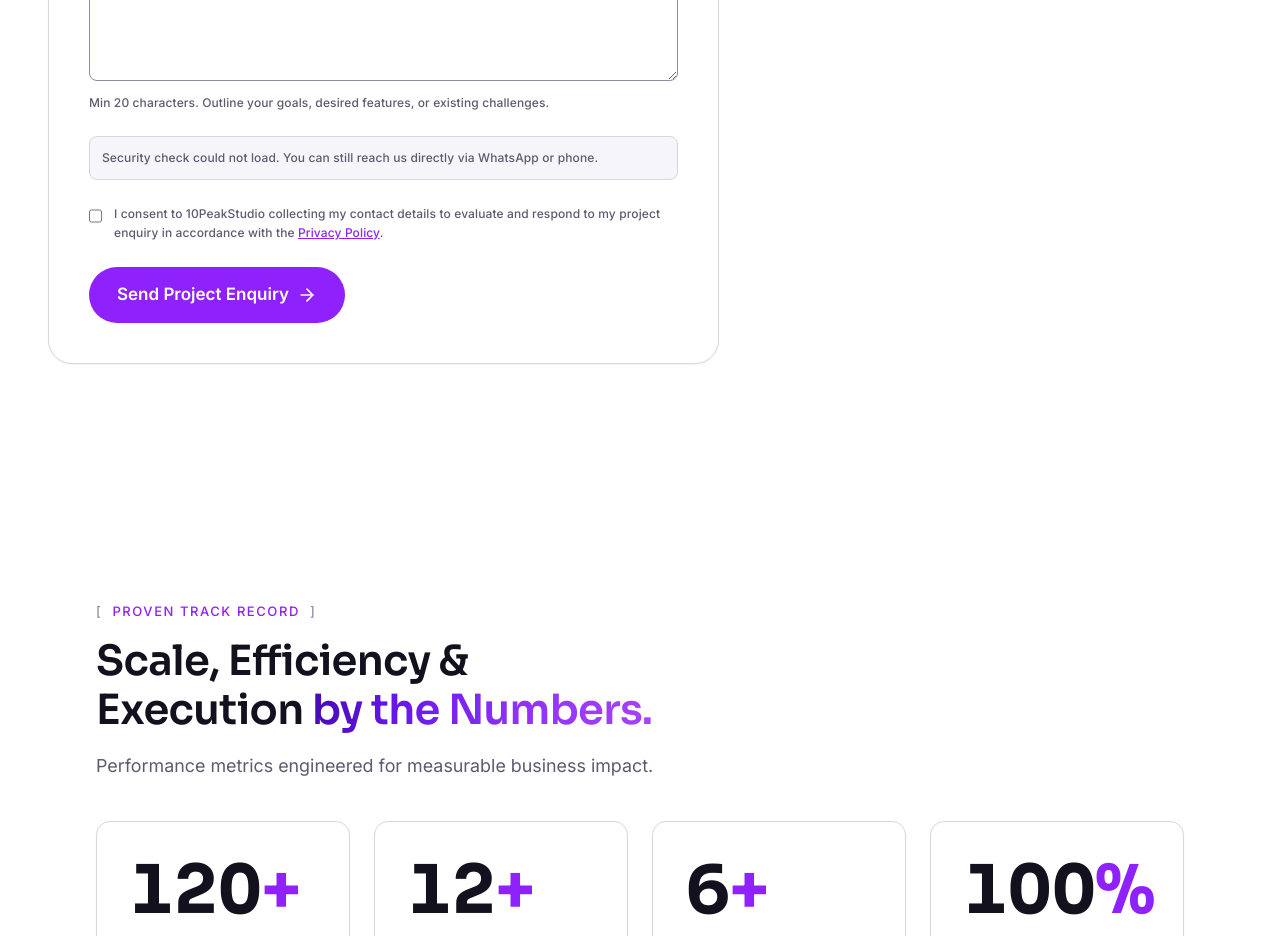
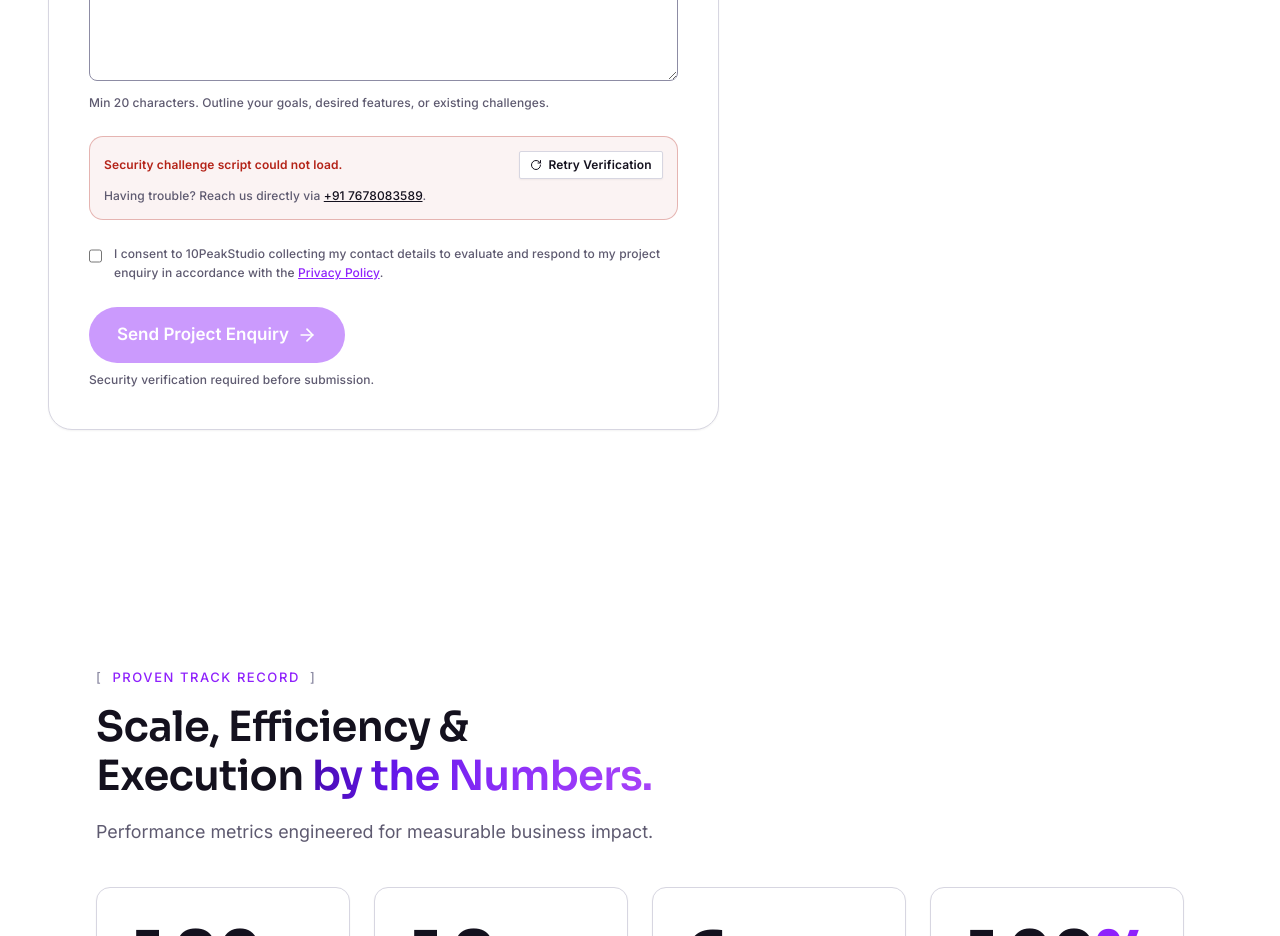
Before and after one commit to Adxrsh02/10peakstudios-website, a Next.js app: page /contact in a window 1280 px wide. Shown: the part 2720-3656 px from the top of the page. Built offline with nearby package versions, Linux system fonts and the light colour scheme; no server answers.

Commit message:
fix(contact): resolve Turnstile infinite verifying loop and stabilize widget mounting

```diff
--- a/src/components/contact/EnquiryForm.tsx
+++ b/src/components/contact/EnquiryForm.tsx
@@ -367,7 +367,9 @@ export function EnquiryForm({ turnstileSiteKey, whatsappNumber }: EnquiryFormPro
             onVerify={(token) => setTurnstileToken(token)}
             onExpire={() => setTurnstileToken('')}
             onError={() => setTurnstileToken('')}
+            onTimeout={() => setTurnstileToken('')}
             resetTrigger={turnstileResetCount}
+            whatsappNumber={whatsappNumber}
           />
           {errors.turnstileToken && (
             <p role="alert" className="text-caption font-medium text-destructive">
@@ -407,7 +409,7 @@ export function EnquiryForm({ turnstileSiteKey, whatsappNumber }: EnquiryFormPro
           <Button
             type="submit"
             size="lg"
-            disabled={status === 'submitting'}
+            disabled={status === 'submitting' || !turnstileToken}
             aria-busy={status === 'submitting'}
             className="w-full min-w-[200px] sm:w-auto"
           >
@@ -423,6 +425,11 @@ export function EnquiryForm({ turnstileSiteKey, whatsappNumber }: EnquiryFormPro
               </>
             )}
           </Button>
+          {!turnstileToken && (
+            <p className="mt-2 text-caption text-muted-foreground">
+              Security verification required before submission.
+            </p>
+          )}
         </div>
       </form>
     </div>
--- a/src/components/contact/TurnstileWidget.tsx
+++ b/src/components/contact/TurnstileWidget.tsx
@@ -1,6 +1,8 @@
 'use client';
 
-import { useEffect, useRef, useState } from 'react';
+import { useCallback, useEffect, useRef, useState } from 'react';
+import { RotateCw } from 'lucide-react';
+import { whatsappUrl } from '@/lib/whatsapp';
 
 declare global {
   interface Window {
@@ -10,10 +12,14 @@ declare global {
         params: {
           sitekey: string;
           callback?: ((token: string) => void) | undefined;
-          'error-callback'?: (() => void) | undefined;
+          'error-callback'?: ((errorCode?: string) => void) | undefined;
           'expired-callback'?: (() => void) | undefined;
+          'timeout-callback'?: (() => void) | undefined;
           theme?: ('light' | 'dark' | 'auto') | undefined;
           size?: ('normal' | 'compact' | 'flexible') | undefined;
+          retry?: ('auto' | 'never') | undefined;
+          'retry-interval'?: number | undefined;
+          'refresh-expired'?: ('auto' | 'manual' | 'never') | undefined;
         },
       ) => string;
       reset: (widgetId: string) => void;
@@ -22,38 +28,33 @@ declare global {
   }
 }
 
-type TurnstileWidgetProps = {
-  siteKey: string;
-  onVerify: (token: string) => void;
-  onError?: (() => void) | undefined;
-  onExpire?: (() => void) | undefined;
-  resetTrigger?: number | undefined;
-};
+let scriptPromise: Promise<void> | null = null;
 
-export function TurnstileWidget({
-  siteKey,
-  onVerify,
-  onError,
-  onExpire,
-  resetTrigger = 0,
-}: TurnstileWidgetProps) {
-  const containerRef = useRef<HTMLDivElement>(null);
-  const widgetIdRef = useRef<string | null>(null);
-  const [scriptLoaded, setScriptLoaded] = useState(false);
-  const [loadFailed, setLoadFailed] = useState(false);
+/**
+ * Loads the Cloudflare Turnstile explicit rendering script once per window session.
+ */
+function ensureTurnstileScript(): Promise<void> {
+  if (typeof window === 'undefined') return Promise.resolve();
+  if (window.turnstile) return Promise.resolve();
+  if (scriptPromise) return scriptPromise;
 
-  // 1. Lazy load Turnstile script
-  useEffect(() => {
-    if (window.turnstile) {
-      const timer = setTimeout(() => setScriptLoaded(true), 0);
-      return () => clearTimeout(timer);
-    }
-
-    const existingScript = document.getElementById('cf-turnstile-script');
-    if (existingScript) {
-      const onLoad = () => setScriptLoaded(true);
-      existingScript.addEventListener('load', onLoad);
-      return () => existingScript.removeEventListener('load', onLoad);
+  scriptPromise = new Promise<void>((resolve, reject) => {
+    const existing = document.getElementById('cf-turnstile-script') as HTMLScriptElement | null;
+    if (existing) {
+      if (window.turnstile) {
+        resolve();
+        return;
+      }
+      existing.addEventListener('load', () => resolve(), { once: true });
+      existing.addEventListener(
+        'error',
+        () => {
+          scriptPromise = null;
+          reject(new Error('Turnstile script failed to load'));
+        },
+        { once: true },
+      );
+      return;
     }
 
     const script = document.createElement('script');
@@ -61,70 +62,233 @@ export function TurnstileWidget({
     script.src = 'https://challenges.cloudflare.com/turnstile/v0/api.js?render=explicit';
     script.async = true;
     script.defer = true;
-    script.onload = () => setScriptLoaded(true);
-    script.onerror = () => setLoadFailed(true);
+    script.onload = () => resolve();
+    script.onerror = () => {
+      scriptPromise = null;
+      reject(new Error('Turnstile script failed to load'));
+    };
     document.head.appendChild(script);
-  }, []);
+  });
 
-  // 2. Render widget when script is ready
+  return scriptPromise;
+}
+
+type TurnstileStatus = 'idle' | 'loading' | 'success' | 'error' | 'expired' | 'timeout';
+
+type TurnstileWidgetProps = {
+  siteKey: string;
+  onVerify: (token: string) => void;
+  onExpire?: (() => void) | undefined;
+  onError?: ((errorCode?: string) => void) | undefined;
+  onTimeout?: (() => void) | undefined;
+  resetTrigger?: number | undefined;
+  whatsappNumber?: string | undefined;
+};
+
+export function TurnstileWidget({
+  siteKey,
+  onVerify,
+  onExpire,
+  onError,
+  onTimeout,
+  resetTrigger = 0,
+  whatsappNumber,
+}: TurnstileWidgetProps) {
+  const containerRef = useRef<HTMLDivElement>(null);
+  const widgetIdRef = useRef<string | null>(null);
+  const isMountedRef = useRef(true);
+
+  const [status, setStatus] = useState<TurnstileStatus>('idle');
+  const [errorMessage, setErrorMessage] = useState('');
+
+  // Keep latest callbacks in ref to prevent re-render loops on parent state changes
+  const callbacksRef = useRef({ onVerify, onExpire, onError, onTimeout });
   useEffect(() => {
-    if (!scriptLoaded || !containerRef.current || !window.turnstile) return;
+    callbacksRef.current = { onVerify, onExpire, onError, onTimeout };
+  });
 
+  const renderWidget = useCallback(() => {
+    if (!containerRef.current || !window.turnstile) return;
+
+    // Clean up any existing widget before re-rendering
     if (widgetIdRef.current) {
       try {
         window.turnstile.remove(widgetIdRef.current);
       } catch {
-        // Safe cleanup
+        /* ignore */
+      }
+      widgetIdRef.current = null;
+    }
+
+    // Clear container children to prevent duplicate iframes under Strict Mode
+    if (containerRef.current) {
+      containerRef.current.innerHTML = '';
+    }
+
+    setStatus('loading');
+    setErrorMessage('');
+
+    try {
+      const id = window.turnstile.render(containerRef.current, {
+        sitekey: siteKey,
+        callback: (token: string) => {
+          if (!isMountedRef.current) return;
+          setStatus('success');
+          setErrorMessage('');
+          callbacksRef.current.onVerify(token);
+        },
+        'error-callback': (errorCode?: string) => {
+          if (!isMountedRef.current) return;
+          setStatus('error');
+          setErrorMessage(
+            errorCode
+              ? `Security check failed (code: ${errorCode}).`
+              : 'Security verification failed.',
+          );
+          callbacksRef.current.onError?.(errorCode);
+        },
+        'expired-callback': () => {
+          if (!isMountedRef.current) return;
+          setStatus('expired');
+          setErrorMessage('Verification token expired. Please retry.');
+          callbacksRef.current.onExpire?.();
+        },
+        'timeout-callback': () => {
+          if (!isMountedRef.current) return;
+          setStatus('timeout');
+          setErrorMessage('Verification timed out. Please retry.');
+          callbacksRef.current.onTimeout?.();
+        },
+        theme: 'light',
+        size: 'normal',
+        retry: 'never',
+      });
+
+      widgetIdRef.current = id;
+    } catch {
+      if (isMountedRef.current) {
+        setStatus('error');
+        setErrorMessage('Unable to initialize security challenge.');
       }
     }
+  }, [siteKey]);
 
-    try {
-      widgetIdRef.current = window.turnstile.render(containerRef.current, {
-        sitekey: siteKey,
-        callback: onVerify,
-        'error-callback': onError,
-        'expired-callback': onExpire,
-        theme: 'light',
-        size: 'normal',
+  // Initial script load and single mount
+  useEffect(() => {
+    isMountedRef.current = true;
+    let cancelled = false;
+
+    ensureTurnstileScript()
+      .then(() => {
+        if (cancelled || !isMountedRef.current) return;
+        renderWidget();
+      })
+      .catch(() => {
+        if (cancelled || !isMountedRef.current) return;
+        setStatus('error');
+        setErrorMessage('Security challenge script could not load.');
       });
-    } catch {
-      setTimeout(() => setLoadFailed(true), 0);
-    }
 
     return () => {
+      cancelled = true;
+      isMountedRef.current = false;
       if (widgetIdRef.current && window.turnstile) {
+        const id = widgetIdRef.current;
+        widgetIdRef.current = null;
         try {
-          window.turnstile.remove(widgetIdRef.current);
+          window.turnstile.remove(id);
         } catch {
-          // Safe unmount
+          /* ignore */
         }
       }
     };
-  }, [scriptLoaded, siteKey, onVerify, onError, onExpire]);
+  }, [renderWidget]);
 
-  // 3. Handle explicit reset trigger
-  useEffect(() => {
-    if (resetTrigger > 0 && widgetIdRef.current && window.turnstile) {
+  // Handle retry or reset requests
+  const handleRetry = useCallback(() => {
+    callbacksRef.current.onExpire?.(); // Reset token in parent form
+    if (widgetIdRef.current && window.turnstile) {
       try {
         window.turnstile.reset(widgetIdRef.current);
+        setStatus('loading');
+        setErrorMessage('');
+        return;
       } catch {
-        // Safe reset
+        // Fallback to fresh render if reset throws
       }
     }
-  }, [resetTrigger]);
+    renderWidget();
+  }, [renderWidget]);
 
-  if (loadFailed) {
-    return (
-      <div className="rounded-sm border border-border bg-surface-sunken p-3 text-caption text-muted-foreground">
-        Security check could not load. You can still reach us directly via WhatsApp or phone.
-      </div>
-    );
-  }
+  // Handle external reset triggers (e.g. server 403 response)
+  const prevResetRef = useRef(resetTrigger);
+  useEffect(() => {
+    if (resetTrigger > prevResetRef.current) {
+      prevResetRef.current = resetTrigger;
+      handleRetry();
+    }
+  }, [resetTrigger, handleRetry]);
+
+  const waHref = whatsappUrl(
+    whatsappNumber,
+    "Hi 10PeakStudio, I'm having trouble with the website contact form.",
+  );
+
+  const isFailedState = status === 'error' || status === 'expired' || status === 'timeout';
 
   return (
-    <div
-      ref={containerRef}
-      className="flex min-h-[65px] items-center justify-start overflow-hidden"
-    />
+    <div className="flex flex-col gap-2">
+      {/* Reserved height wrapper for the Turnstile widget (normal size: 300x65 px) */}
+      <div
+        ref={containerRef}
+        className={`min-h-[65px] min-w-[300px] items-center justify-start ${
+          isFailedState ? 'hidden' : 'flex'
+        }`}
+      />
+
+      {/* Error / Timeout / Expired state with Retry button and direct contact fallback */}
+      {isFailedState && (
+        <div
+          role="alert"
+          className="flex flex-col gap-2 rounded-md border border-destructive/30 bg-destructive/5 p-3.5 text-small text-foreground"
+        >
+          <div className="flex items-center justify-between gap-3">
+            <span className="text-caption font-semibold text-destructive">{errorMessage}</span>
+            <button
+              type="button"
+              onClick={handleRetry}
+              className="inline-flex cursor-pointer items-center gap-1.5 rounded-xs border border-border bg-card px-2.5 py-1 text-caption font-semibold text-foreground shadow-xs transition-colors hover:bg-surface-sunken focus-visible:ring-2 focus-visible:ring-primary focus-visible:outline-none"
+            >
+              <RotateCw className="size-3" aria-hidden="true" />
+              Retry Verification
+            </button>
+          </div>
+          <p className="text-caption text-muted-foreground">
+            Having trouble? Reach us directly via{' '}
+            <a
+              href="tel:+917678083589"
+              className="font-medium text-foreground underline hover:text-primary"
+            >
+              +91 7678083589
+            </a>
+            {waHref && (
+              <>
+                {' '}
+                or on{' '}
+                <a
+                  href={waHref}
+                  target="_blank"
+                  rel="noopener noreferrer"
+                  className="font-medium text-foreground underline hover:text-primary"
+                >
+                  WhatsApp
+                </a>
+              </>
+            )}
+            .
+          </p>
+        </div>
+      )}
+    </div>
   );
 }
```
Also changed, not shown: worker/turnstile.ts (+6 -1 lines), 1 other file (tests, documents, lock files or other folders).
